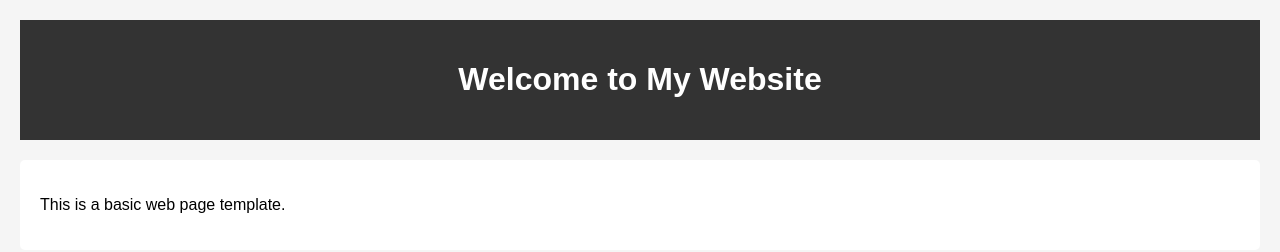
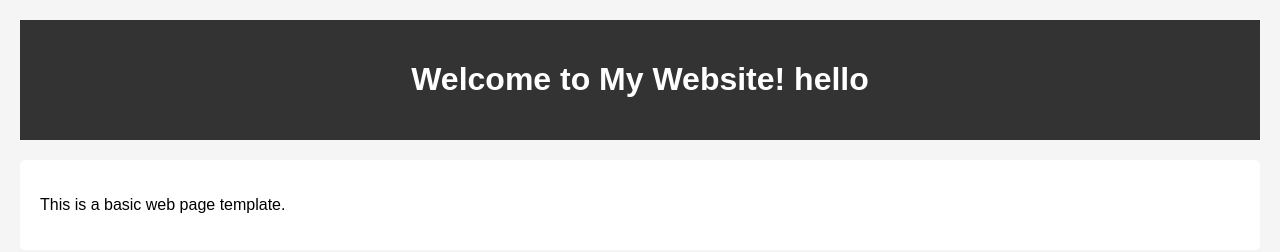
Before and after one commit to futruefdx/program, a plain HTML site: page index.html in a window 1280 px wide. Drawn offline with Linux system fonts and the light colour scheme.

Commit message:
second save

```diff
--- a/index.html
+++ b/index.html
@@ -27,7 +27,7 @@
 </head>
 <body>
     <header>
-        <h1>Welcome to My Website</h1>
+        <h1>Welcome to My Website! hello</h1>
     </header>
     <main>
         <p>This is a basic web page template.</p>
```
